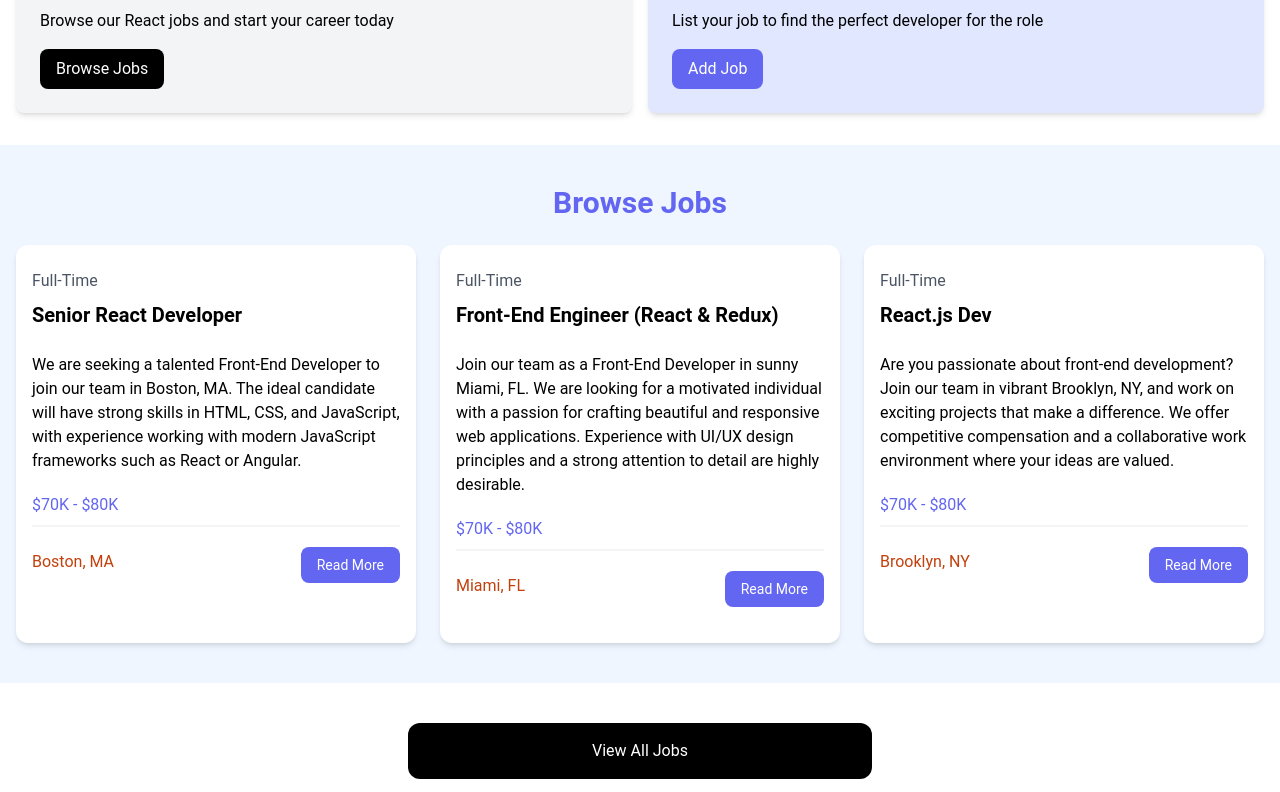
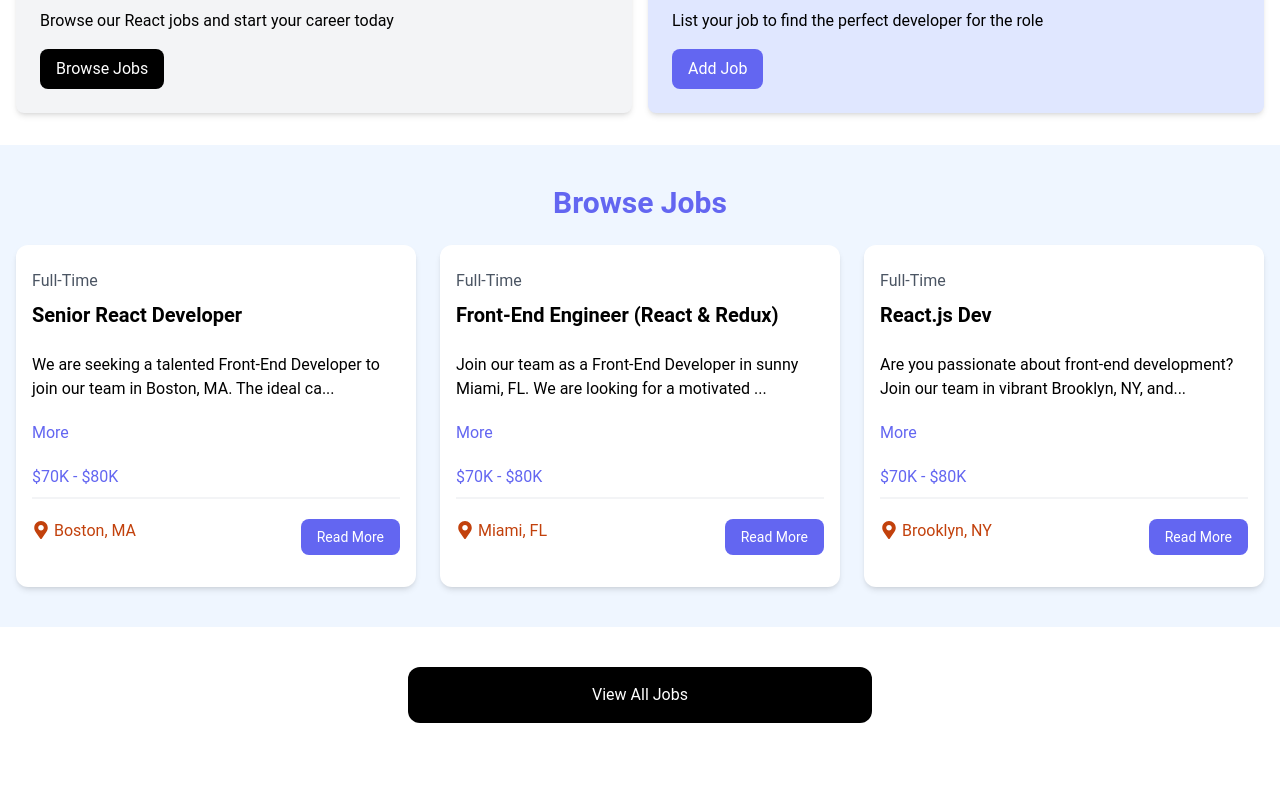
Before and after one commit to itxSaaad/react-careers-app-react-firebase, a React (Vite) app: page / in a window 1280 px wide. Shown: the part 464-1256 px from the top of the page. After the commit the page ends 1227 px from the top, so only its background shows below. Built offline with nearby package versions, Linux system fonts and the light colour scheme; the HTML template or start-up script is replaced by a standard one.

Commit message:
Added: State to Description length of Job

```diff
--- a/package.json
+++ b/package.json
@@ -11,7 +11,8 @@
   },
   "dependencies": {
     "react": "^18.3.1",
-    "react-dom": "^18.3.1"
+    "react-dom": "^18.3.1",
+    "react-icons": "^5.2.1"
   },
   "devDependencies": {
     "@types/react": "^18.3.3",
--- a/src/components/JobListCard.tsx
+++ b/src/components/JobListCard.tsx
@@ -19,7 +19,18 @@ interface JobListProps {
   index: number;
 }
 
+import { useState } from 'react';
+import { FaMapMarkerAlt } from 'react-icons/fa';
+
 export default function JobListCard({ Job, index }: JobListProps) {
+  const [showFullDescription, setShowFullDescription] = useState(false);
+
+  let description = Job.description;
+
+  if (!showFullDescription && description.length > 90) {
+    description = description.slice(0, 90) + '...';
+  }
+
   return (
     <div key={index} className="bg-white rounded-xl shadow-md relative">
       <div className="p-4">
@@ -28,7 +39,13 @@ export default function JobListCard({ Job, index }: JobListProps) {
           <h3 className="text-xl font-bold">{Job.title}</h3>
         </div>
 
-        <div className="mb-5">{Job.description}</div>
+        <div className="mb-5">{description}</div>
+        <button
+          onClick={() => setShowFullDescription(!showFullDescription)}
+          className="text-indigo-500 mb-5 hover:underline hover:text-indigo-600"
+        >
+          {showFullDescription ? 'Less' : 'More'}
+        </button>
 
         <h3 className="text-indigo-500 mb-2">{Job.salary}</h3>
 
@@ -36,7 +53,7 @@ export default function JobListCard({ Job, index }: JobListProps) {
 
         <div className="flex flex-col lg:flex-row justify-between mb-4">
           <div className="text-orange-700 mb-3">
-            <i className="fa-solid fa-location-dot text-lg"></i>
+            <FaMapMarkerAlt className="inline text-lg mb-1 mr-1" />
             {Job.location}
           </div>
           <a
```
Also changed, not shown: 1 other file (tests, documents, lock files or other folders).
